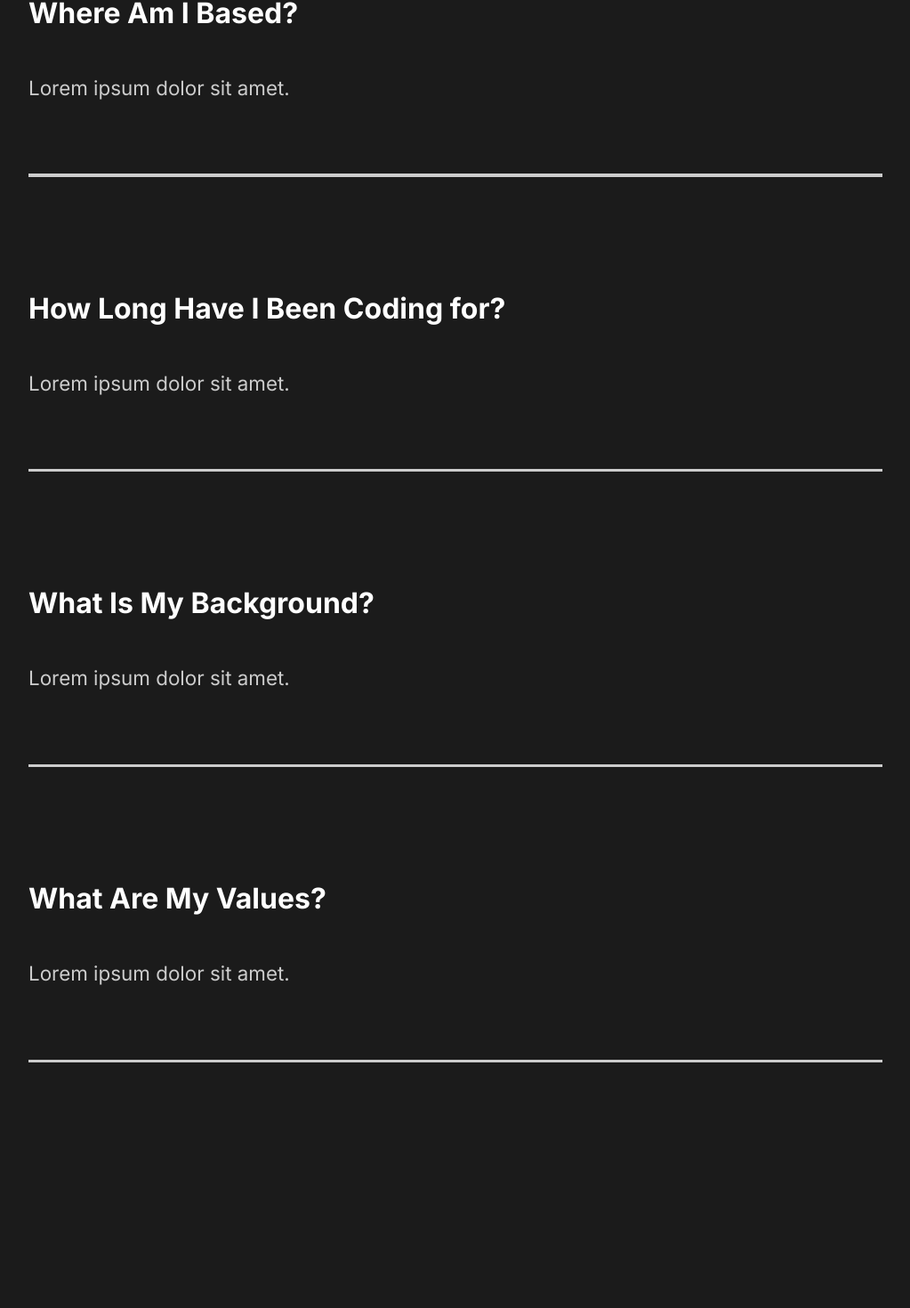
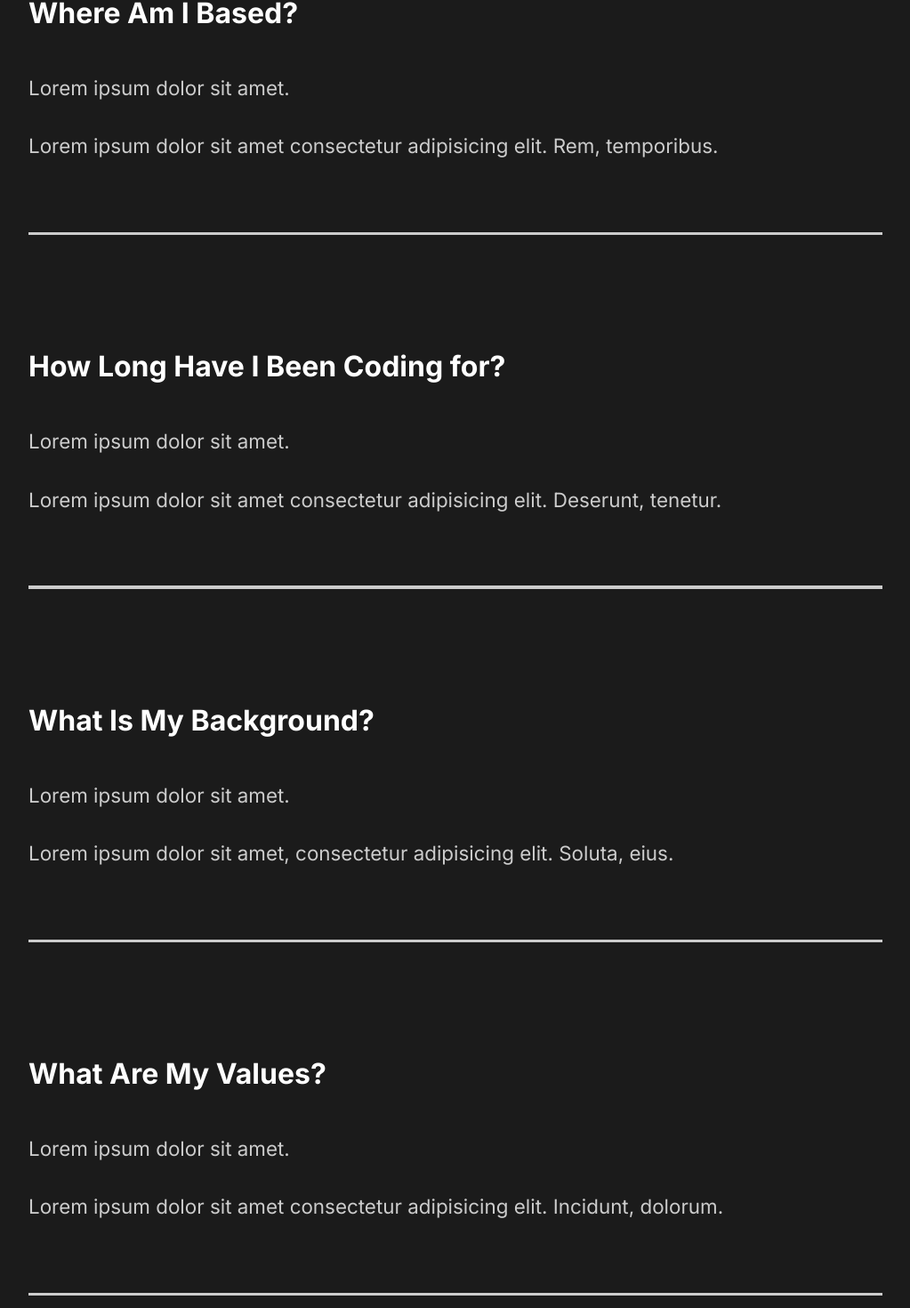
Before and after one commit to jaggehns/Jaggehn-Portfolio-2.0, a React (Create React App) app: page / in a window 1280 px wide. Shown: the part 2470-3940 px from the top of the page at 89% size, without its empty margins (128-1151 px from the left). Before the commit the page ends 3824 px from the top, so only its background shows below. Built offline with nearby package versions, Linux system fonts and the light colour scheme.

Commit message:
Faq animations

```diff
--- a/src/components/FaqSection.js
+++ b/src/components/FaqSection.js
@@ -1,6 +1,8 @@
 import React from "react";
 import styled from "styled-components";
 import { About } from "../styles";
+import Toggle from "./Toggle";
+import { AnimateSharedLayout } from "framer-motion";
 
 const FaqSection = () => {
   return (
@@ -8,34 +10,44 @@ const FaqSection = () => {
       <h2>
         Any Questions <span>FAQ</span>
       </h2>
-      <div className="question">
-        <h4>Where Am I Based?</h4>
+      <AnimateSharedLayout>
+        <Toggle title="Where Am I Based?">
           <div className="answer">
             <p>Lorem ipsum dolor sit amet.</p>
+            <p>
+              Lorem ipsum dolor sit amet consectetur adipisicing elit. Rem,
+              temporibus.
+            </p>
           </div>
-        <div className="faq-line"></div>
-      </div>
-      <div className="question">
-        <h4>How Long Have I Been Coding for?</h4>
+        </Toggle>
+        <Toggle title={"How Long Have I Been Coding for?"}>
           <div className="answer">
             <p>Lorem ipsum dolor sit amet.</p>
+            <p>
+              Lorem ipsum dolor sit amet consectetur adipisicing elit. Deserunt,
+              tenetur.
+            </p>
           </div>
-        <div className="faq-line"></div>
-      </div>
-      <div className="question">
-        <h4>What Is My Background?</h4>
+        </Toggle>
+        <Toggle title="What Is My Background?">
           <div className="answer">
             <p>Lorem ipsum dolor sit amet.</p>
+            <p>
+              Lorem ipsum dolor sit amet, consectetur adipisicing elit. Soluta,
+              eius.
+            </p>
           </div>
-        <div className="faq-line"></div>
-      </div>
-      <div className="question">
-        <h4>What Are My Values?</h4>
+        </Toggle>
+        <Toggle title="What Are My Values?">
           <div className="answer">
             <p>Lorem ipsum dolor sit amet.</p>
+            <p>
+              Lorem ipsum dolor sit amet consectetur adipisicing elit. Incidunt,
+              dolorum.
+            </p>
           </div>
-        <div className="faq-line"></div>
-      </div>
+        </Toggle>
+      </AnimateSharedLayout>
     </Faq>
   );
 };
--- /dev/null
+++ b/src/components/Toggle.js
@@ -0,0 +1,15 @@
+import React, { useState } from "react";
+import { motion } from "framer-motion";
+
+const Toggle = ({ children, title }) => {
+  const [toggle, setToggle] = useState(true);
+  return (
+    <motion.div layout className="question" onClick={() => setToggle(!toggle)}>
+      <motion.h4 layout>{title}</motion.h4>
+      {toggle ? children : ""}
+      <div className="faq-line"></div>
+    </motion.div>
+  );
+};
+
+export default Toggle;
```
Lines whose indentation alone changed are shown as unchanged.
